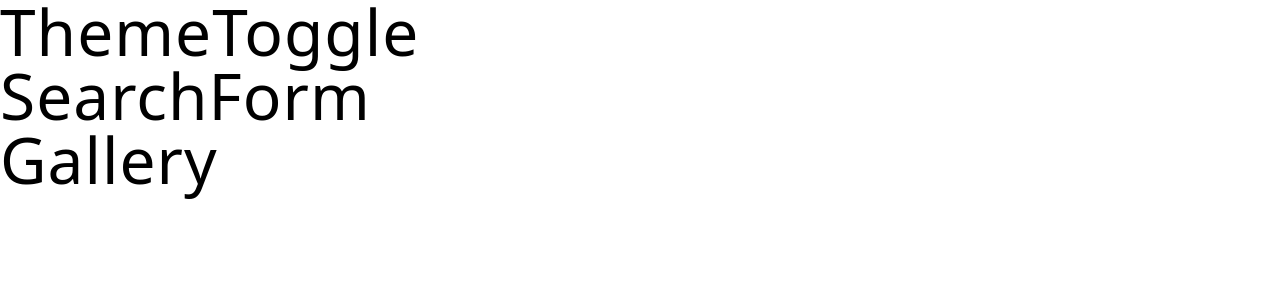
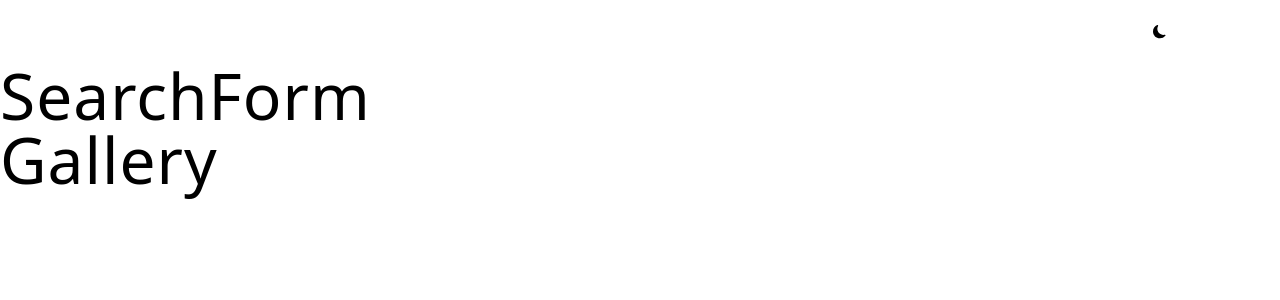
Before and after one commit to Amir2210/Unsplash-Img-project, a React (Vite) app: page / in a window 1280 px wide. Shown: the top 300 px of the page. Built offline with nearby package versions, Linux system fonts and the light colour scheme.

Commit message:
create a button. When the button is clicked, invoke 'toggleDarkTheme', and display the appropriate icon based on the value of 'isDarkTheme' inside of the button

```diff
--- a/src/AppContext.jsx
+++ b/src/AppContext.jsx
@@ -12,7 +12,7 @@ export function AppContext({ children }) {
     setIsDarkTheme(!isDarkTheme)
   }
   return (
-    <GlobalContext.Provider value={{}}>
+    <GlobalContext.Provider value={{isDarkTheme, onToggleTheme}}>
       {children}
     </GlobalContext.Provider>
   )
--- a/src/cmps/ThemeToggle.jsx
+++ b/src/cmps/ThemeToggle.jsx
@@ -1,5 +1,10 @@
+import { useGlobalContext } from '../AppContext'
+import { BsFillSunFill, BsFillMoonFill } from 'react-icons/bs'
 export function ThemeToggle() {
+  const { isDarkTheme, onToggleTheme } = useGlobalContext()
   return (
-    <h1>ThemeToggle</h1>
+    <section className="toggle-container">
+      <button onClick={onToggleTheme} className="dark-toggle">{isDarkTheme ? <BsFillSunFill /> : <BsFillMoonFill />}</button>
+    </section>
   )
 }
```
